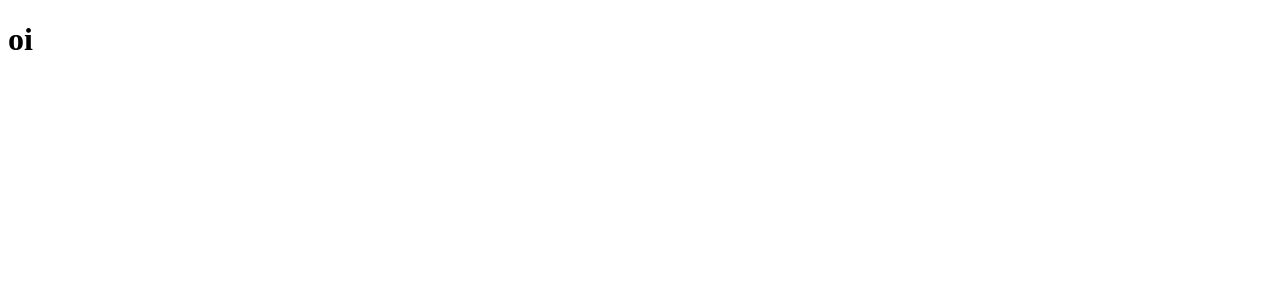
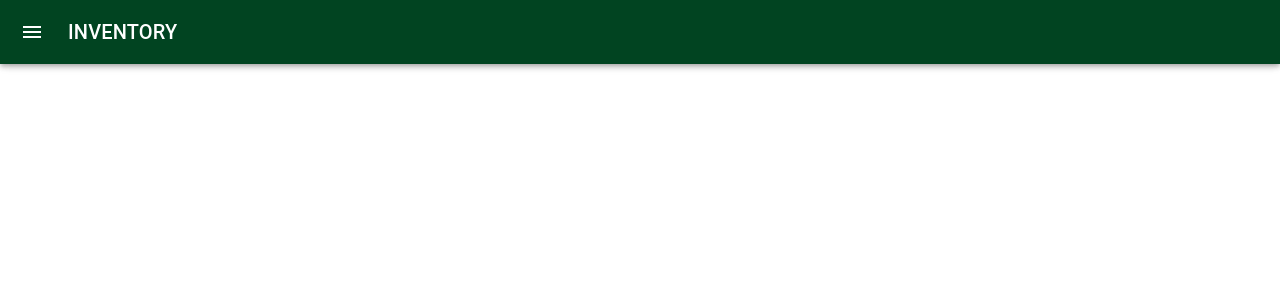
Before and after one commit to Biahellens/inventory-control, a Next.js app: page / in a window 1280 px wide. Shown: the top 300 px of the page. Built offline with nearby package versions, Linux system fonts and the light colour scheme.

Commit message:
Adicionando componente menu

```diff
--- /dev/null
+++ b/components/Menu/index.tsx
@@ -0,0 +1,138 @@
+import * as React from 'react';
+import { styled, createTheme, ThemeProvider } from '@mui/material/styles';
+
+import MuiAppBar, { AppBarProps as MuiAppBarProps } from '@mui/material/AppBar';
+
+//componentes
+import {
+  Box,
+  Drawer,
+  Divider,
+  IconButton,
+  List,
+  ListItem,
+  ListItemButton,
+  ListItemIcon,
+  ListItemText,
+  Toolbar,
+  Typography
+} from '@mui/material/';
+
+
+//icons
+import MenuIcon from '@mui/icons-material/Menu';
+import ChevronLeftIcon from '@mui/icons-material/ChevronLeft';
+import ChevronRightIcon from '@mui/icons-material/ChevronRight';
+import ShoppingBasketIcon from '@mui/icons-material/ShoppingBasket';
+import InventoryIcon from '@mui/icons-material/Inventory';
+
+const drawerWidth = 240;
+
+interface AppBarProps extends MuiAppBarProps {
+  open?: boolean;
+}
+
+const AppBar = styled(MuiAppBar, {
+  shouldForwardProp: (prop) => prop !== 'open',
+})<AppBarProps>(({ theme, open }) => ({
+  transition: theme.transitions.create(['margin', 'width'], {
+    easing: theme.transitions.easing.sharp,
+    duration: theme.transitions.duration.leavingScreen,
+  }),
+  ...(open && {
+    width: `calc(100% - ${drawerWidth}px)`,
+    marginLeft: `${drawerWidth}px`,
+    transition: theme.transitions.create(['margin', 'width'], {
+      easing: theme.transitions.easing.easeOut,
+      duration: theme.transitions.duration.enteringScreen,
+    }),
+  }),
+}));
+
+const DrawerHeader = styled('div')(({ theme }) => ({
+  display: 'flex',
+  alignItems: 'center',
+  padding: theme.spacing(0, 1),
+  // necessary for content to be below app bar
+  ...theme.mixins.toolbar,
+  justifyContent: 'flex-end',
+}));
+
+export function Menu() {
+  const theme = createTheme({
+    palette: {
+      primary: {
+        main: '#014421',
+      },
+      secondary: {
+        main: '#6EEB83',
+      },
+    },
+  });
+  const [open, setOpen] = React.useState(false);
+
+  const handleDrawerOpen = () => {
+    setOpen(true);
+  };
+
+  const handleDrawerClose = () => {
+    setOpen(false);
+  };
+
+  return (
+    <ThemeProvider theme={theme}>
+      <Box sx={{ display: 'flex' }}>
+
+        <AppBar position="fixed" open={open} color='primary'>
+          <Toolbar>
+            <IconButton
+              color="inherit"
+              aria-label="open drawer"
+              onClick={handleDrawerOpen}
+              edge="start"
+              sx={{ mr: 2, ...(open && { display: 'none' }) }}
+            >
+              <MenuIcon />
+            </IconButton>
+            <Typography variant="h6" noWrap component="div">
+              INVENTORY
+            </Typography>
+          </Toolbar>
+        </AppBar>
+        <Drawer
+          sx={{
+            width: drawerWidth,
+            flexShrink: 0,
+            '& .MuiDrawer-paper': {
+              width: drawerWidth,
+              boxSizing: 'border-box',
+            },
+          }}
+          variant="persistent"
+          anchor="left"
+          open={open}
+        >
+          <DrawerHeader>
+            <IconButton onClick={handleDrawerClose}>
+              {theme.direction === 'ltr' ? <ChevronLeftIcon /> : <ChevronRightIcon />}
+            </IconButton>
+          </DrawerHeader>
+          <Divider />
+          <List>
+            {['Estoques', 'Produtos'].map((text, index) => (
+              <ListItem key={text} disablePadding>
+                <ListItemButton>
+                  <ListItemIcon>
+                    {index % 2 === 0 ? <InventoryIcon color='secondary'/> : <ShoppingBasketIcon color='secondary'/>}
+                  </ListItemIcon>
+                  <ListItemText primary={text} />
+                </ListItemButton>
+              </ListItem>
+            ))}
+          </List>
+          <Divider />
+        </Drawer>
+      </Box>
+    </ThemeProvider>
+  );
+}
--- /dev/null
+++ b/components/index.tsx
@@ -0,0 +1 @@
+export { Menu } from './Menu';
--- a/pages/index.tsx
+++ b/pages/index.tsx
@@ -1,5 +1,6 @@
 import React from "react"
 import { GetServerSideProps } from "next"
+import { Menu } from '../components'
 
 export const getServerSideProps: GetServerSideProps = async () => {
   const feed = [
@@ -16,7 +17,7 @@ type Props = {
 
 const Blog: React.FC<Props> = (props) => {
   return (
-    <h1>oi</h1>
+    <Menu />
   )
 }
 
```
